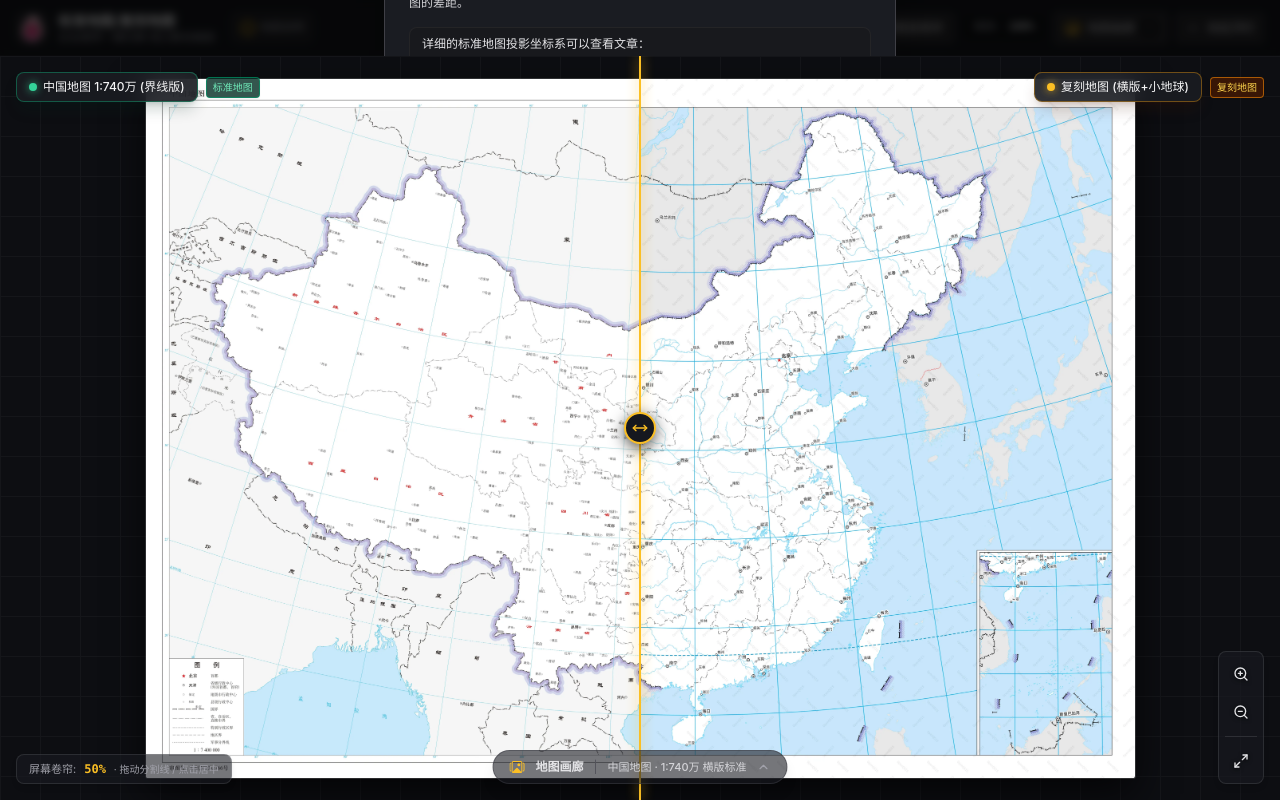
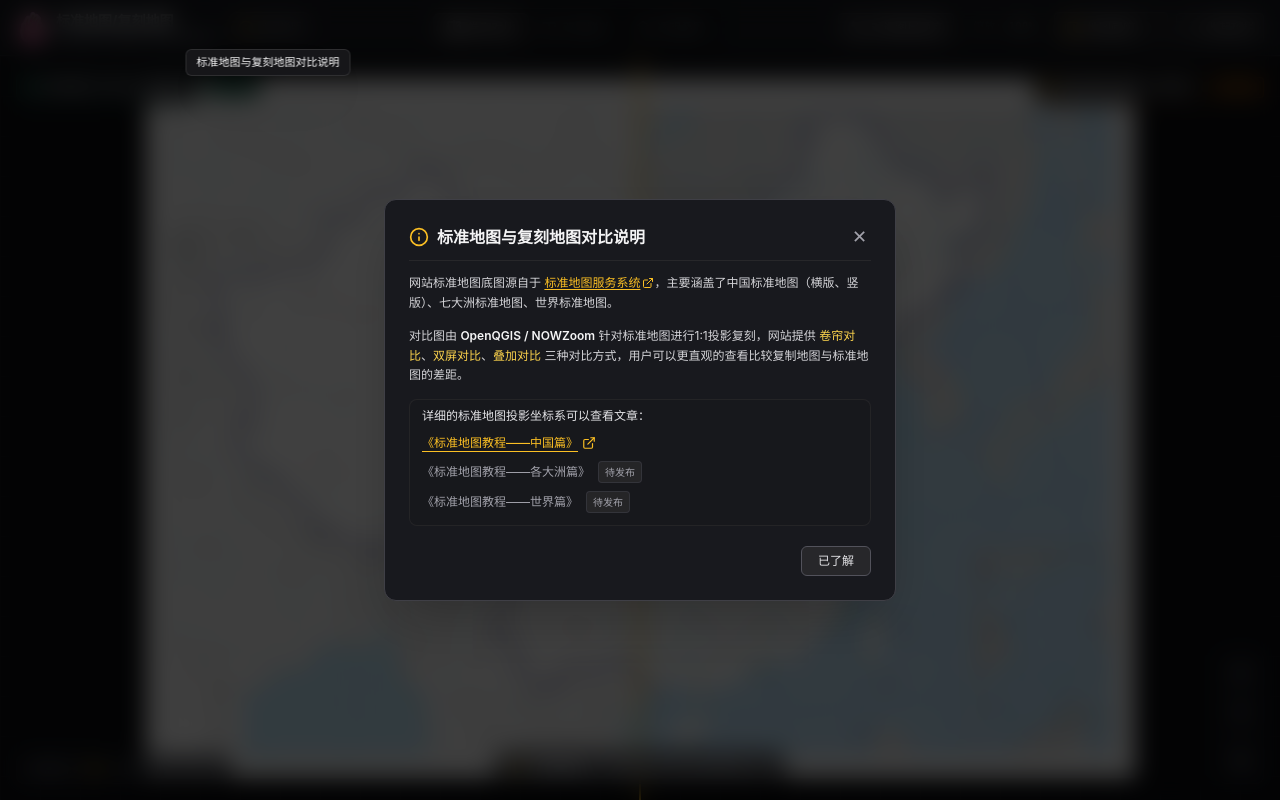
Before and after one commit to OpenQGIS/StandardMapWeb, a React (Vite) app: page / in a window 1280 px wide. Both pictures are taken after a click on the button "地图说明". Built offline with nearby package versions, Linux system fonts and the light colour scheme.

Commit message:
feat(ui): add Zoom100Icon, Tooltip, Portal modal, and per-mode viewport memory

```diff
--- a/src/App.tsx
+++ b/src/App.tsx
@@ -26,12 +26,26 @@
   // Immersive / Fullscreen mode: collapse header bar to maximize map viewport
   const [isHeaderCollapsed, setIsHeaderCollapsed] = useState<boolean>(false);
 
-  // Synchronized viewport pan & zoom state
-  const [viewport, setViewport] = useState<ViewportState>({
-    scale: 1,
-    x: 0,
-    y: 0,
+  // Independent viewports per comparison mode: preserve mode parameters on same map
+  const [viewports, setViewports] = useState<Record<ComparisonMode, ViewportState>>({
+    swipe: { scale: 1, x: 0, y: 0 },
+    sync: { scale: 1, x: 0, y: 0 },
+    overlay: { scale: 1, x: 0, y: 0 },
   });
+
+  const handleModeViewportChange = (
+    targetMode: ComparisonMode,
+    value: ViewportState | ((prev: ViewportState) => ViewportState)
+  ) => {
+    setViewports((prev) => {
+      const current = prev[targetMode];
+      const updated = typeof value === 'function' ? value(current) : value;
+      return {
+        ...prev,
+        [targetMode]: updated,
+      };
+    });
+  };
 
   // Floating gallery drawer open/collapsed state (defaults to false for maximized map workspace!)
   const [isGalleryOpen, setIsGalleryOpen] = useState<boolean>(false);
@@ -83,7 +97,12 @@
   const handleSelectTheme = (theme: MapThemeGroup) => {
     setSelectedTheme(theme);
     setIsSwapped(false);
-    setViewport({ scale: 1, x: 0, y: 0 });
+    // Reset all modes to default initial viewport when switching map theme
+    setViewports({
+      swipe: { scale: 1, x: 0, y: 0 },
+      sync: { scale: 1, x: 0, y: 0 },
+      overlay: { scale: 1, x: 0, y: 0 },
+    });
   };
 
   // Toggle order of Left vs Right / Bottom vs Top
@@ -91,7 +110,7 @@
     setIsSwapped((prev) => !prev);
   };
 
-  const zoomPercent = Math.round(viewport.scale * 100);
+  const zoomPercent = Math.round((viewports[mode]?.scale ?? 1) * 100);
 
   return (
     <div className="w-screen h-full flex flex-col bg-[#0c0d10] text-zinc-100 overflow-hidden select-none relative">
@@ -144,8 +163,8 @@
             reproductionMap={selectedTheme.reproductionMap}
             orientation={selectedTheme.orientation}
             aspectRatio={selectedTheme.aspectRatio}
-            viewport={viewport}
-            setViewport={setViewport}
+            viewport={viewports.swipe}
+            setViewport={(v) => handleModeViewportChange('swipe', v)}
             isSwapped={isSwapped}
             direction={swipeDirection}
           />
@@ -157,8 +176,8 @@
             reproductionMap={selectedTheme.reproductionMap}
             orientation={selectedTheme.orientation}
             aspectRatio={selectedTheme.aspectRatio}
-            viewport={viewport}
-            setViewport={setViewport}
+            viewport={viewports.sync}
+            setViewport={(v) => handleModeViewportChange('sync', v)}
             isSwapped={isSwapped}
             direction={dualDirection}
           />
@@ -170,8 +189,8 @@
             reproductionMap={selectedTheme.reproductionMap}
             orientation={selectedTheme.orientation}
             aspectRatio={selectedTheme.aspectRatio}
-            viewport={viewport}
-            setViewport={setViewport}
+            viewport={viewports.overlay}
+            setViewport={(v) => handleModeViewportChange('overlay', v)}
             isSwapped={isSwapped}
           />
         </div>
--- a/src/components/Header.tsx
+++ b/src/components/Header.tsx
@@ -1,7 +1,9 @@
 import React, { useState } from 'react';
+import { createPortal } from 'react-dom';
 import type { ComparisonMode, SplitDirection } from '../types/map';
 import { Info, ExternalLink, ChevronUp } from 'lucide-react';
 import { RollingShutterIcon, DualWindowIcon, LayerOverlayIcon, GalleryIcon, SwapLeftAndRightIcon } from './CustomIcons';
+import { Tooltip } from './Tooltip';
 
 interface HeaderProps {
   mode: ComparisonMode;
@@ -63,21 +65,23 @@
   };
 
   return (
-    <header className="h-14 bg-panel border-b border-border flex items-center justify-between px-2.5 sm:px-4 z-40 relative select-none">
+    <header className="h-14 border-b border-border bg-panelSub/95 backdrop-blur px-3 sm:px-4 flex items-center justify-between z-30 select-none shadow-sm relative">
       {/* Left: Branding & Compliance Info */}
-      <div className="flex items-center gap-2 sm:gap-3 shrink-0">
+      <div className="flex items-center gap-2 sm:gap-3">
         <div
           onClick={handleBrandingClick}
-          className="flex items-center gap-2 sm:gap-2.5 cursor-pointer active:opacity-75 transition-opacity"
-          title="标准地图/复刻地图 (连击5次开启/关闭调试面板)"
+          className="flex items-center gap-2 cursor-pointer group"
+          title="标准地图与复刻地图对比平台 (连续点击5次开启调试面板)"
         >
+          <div className="relative flex items-center justify-center">
             <img
               src="./icons/webicon.svg"
-            alt="标准地图/复刻地图"
-            className="w-[31px] h-[31px] sm:w-8 sm:h-8 rounded-lg bg-zinc-800 border border-zinc-700 p-0.5 object-contain shrink-0 shadow-sm"
+              alt="Logo"
+              className="w-8 h-8 rounded-lg shadow-sm group-hover:scale-105 transition-transform shrink-0"
             />
+          </div>
           <div>
-            <h1 className="text-xs sm:text-sm font-semibold text-zinc-100 flex items-center gap-2 leading-tight whitespace-nowrap">
+            <h1 className="text-xs sm:text-sm font-bold text-zinc-100 leading-tight">
               <span className="hidden md:inline">标准地图/复刻地图</span>
               <span className="inline md:hidden max-[420px]:hidden">标准/复刻</span>
             </h1>
@@ -87,18 +91,30 @@
           </div>
         </div>
 
+        <Tooltip content="标准地图与复刻地图对比说明" position="bottom">
           <button
             onClick={() => setShowComplianceModal(true)}
             className="flex items-center justify-center gap-1 text-[11px] text-zinc-400 hover:text-zinc-200 p-1.5 sm:px-2 sm:py-1 rounded-lg bg-zinc-800/60 border border-zinc-700/60 transition-colors ml-0.5 sm:ml-1 cursor-pointer min-w-[31px] min-h-[31px]"
-          title="查看地图说明（标准地图与复刻地图对比说明）"
           >
             <Info className="w-[18px] h-[18px] sm:w-4 sm:h-4 text-amber-400 shrink-0" />
             <span className="hidden xl:inline">地图说明</span>
           </button>
+        </Tooltip>
       </div>
 
       {/* Center: Comparison Mode Switcher */}
       <div className="flex items-center bg-surface border border-border p-1 rounded-lg">
+        <Tooltip
+          content={
+            mode === 'swipe'
+              ? swipeDirection === 'vertical'
+                ? '卷帘对比: 垂直分割线 (再次点击切换为水平分割线)'
+                : '卷帘对比: 水平分割线 (再次点击切换为垂直分割线)'
+              : '卷帘对比 (点击激活)'
+          }
+          position="bottom"
+          shortcut="1"
+        >
           <button
             onClick={() => {
               if (mode === 'swipe') {
@@ -112,13 +128,6 @@
                 ? 'bg-zinc-800 text-zinc-100 shadow-sm border border-zinc-700'
                 : 'text-zinc-400 hover:text-zinc-200'
             }`}
-          title={
-            mode !== 'swipe'
-              ? '卷帘对比 (点击激活)'
-              : swipeDirection === 'vertical'
-              ? '卷帘对比: 垂直分割线 (再次点击切换为水平分割线)'
-              : '卷帘对比: 水平分割线 (再次点击切换为垂直分割线)'
-          }
           >
             <RollingShutterIcon
               className={`w-[18px] h-[18px] sm:w-4 sm:h-4 transition-transform duration-200 ${
@@ -129,7 +138,19 @@
               {mode === 'swipe' && swipeDirection === 'horizontal' ? '卷帘(水平)' : '卷帘对比'}
             </span>
           </button>
+        </Tooltip>
 
+        <Tooltip
+          content={
+            mode === 'sync'
+              ? dualDirection === 'horizontal'
+                ? '双屏联动: 左右双屏 (再次点击切换为上下双屏)'
+                : '双屏联动: 上下双屏 (再次点击切换为左右双屏)'
+              : '双屏联动 (点击激活)'
+          }
+          position="bottom"
+          shortcut="2"
+        >
           <button
             onClick={() => {
               if (mode === 'sync') {
@@ -143,13 +164,6 @@
                 ? 'bg-zinc-800 text-zinc-100 shadow-sm border border-zinc-700'
                 : 'text-zinc-400 hover:text-zinc-200'
             }`}
-          title={
-            mode !== 'sync'
-              ? '双屏联动 (点击激活)'
-              : dualDirection === 'horizontal'
-              ? '双屏联动: 左右双屏 (再次点击切换为上下双屏)'
-              : '双屏联动: 上下双屏 (再次点击切换为左右双屏)'
-          }
           >
             <DualWindowIcon
               className={`w-[18px] h-[18px] sm:w-4 sm:h-4 transition-transform duration-200 ${
@@ -160,7 +174,9 @@
               {mode === 'sync' && dualDirection === 'vertical' ? '双屏(上下)' : '双屏联动'}
             </span>
           </button>
+        </Tooltip>
 
+        <Tooltip content="透明叠置对比 (连续透明度滑动渐变)" position="bottom" shortcut="3">
           <button
             onClick={() => onModeChange('overlay')}
             className={`flex items-center gap-1.5 px-2 py-1.5 sm:px-2.5 lg:px-3 rounded-md text-xs font-medium transition-all ${
@@ -168,16 +184,32 @@
                 ? 'bg-zinc-800 text-zinc-100 shadow-sm border border-zinc-700'
                 : 'text-zinc-400 hover:text-zinc-200'
             }`}
-          title="透明叠置 (透明度叠置渐变对比)"
           >
             <LayerOverlayIcon className="w-[18px] h-[18px] sm:w-4 sm:h-4" />
             <span className="hidden lg:inline">透明叠置</span>
           </button>
+        </Tooltip>
       </div>
 
       {/* Right: Swap Order & Viewport State & Tools */}
       <div className="flex items-center gap-1.5 sm:gap-2">
         {/* Swap Map Order Button (互换左右/上下图/底表层顺序) */}
+        <Tooltip
+          content={
+            mode === 'sync'
+              ? dualDirection === 'vertical'
+                ? isSwapped
+                  ? '上下地图位置已互换 (点击恢复默认)'
+                  : '对调上下双屏位置'
+                : isSwapped
+                ? '左右地图位置已互换 (点击恢复默认)'
+                : '对调左右双屏位置'
+              : isSwapped
+              ? '图层上下层顺序已对调 (点击恢复默认)'
+              : '对调底图与复刻图上下层顺序'
+          }
+          position="bottom"
+        >
           <button
             onClick={onSwapOrder}
             className={`group flex items-center gap-1.5 px-2 py-1.5 sm:px-2.5 rounded text-xs font-medium transition-all border ${
@@ -185,19 +217,6 @@
                 ? 'bg-amber-500/20 text-[#fbbf24] border-amber-500/50 shadow-sm'
                 : 'bg-zinc-800 text-zinc-300 border-zinc-700 hover:bg-zinc-750 hover:text-zinc-100'
             }`}
-          title={
-            mode === 'sync'
-              ? dualDirection === 'vertical'
-                ? isSwapped
-                  ? '上下地图位置已互换 (点击恢复默认)'
-                  : '上下互换 (上下双屏位置对调)'
-                : isSwapped
-                ? '左右地图位置已互换 (点击恢复默认)'
-                : '左右互换 (左右双屏位置对调)'
-              : isSwapped
-              ? '图层上下层顺序已对调 (点击恢复默认)'
-              : '图层对调 (底图与复刻图层序互换)'
-          }
           >
             <SwapLeftAndRightIcon
               className={`w-[18px] h-[18px] sm:w-4 sm:h-4 transition-colors ${
@@ -213,12 +232,14 @@
             </span>
             {isSwapped && <span className="text-[10px] text-[#fbbf24] font-mono hidden lg:inline">(已调换)</span>}
           </button>
+        </Tooltip>
 
         <div className="hidden lg:block text-[11px] font-mono text-zinc-400 bg-surface px-2.5 py-1 rounded border border-border">
           缩放: <span className="text-zinc-200 font-semibold">{zoomPercent}%</span>
         </div>
 
         {/* Toggle Floating Gallery Button */}
+        <Tooltip content="展开或收起底部浮动地图画廊" position="bottom" shortcut="G">
           <button
             onClick={onToggleGallery}
             className={`flex items-center gap-1.5 px-2 py-1.5 sm:px-2.5 rounded text-xs font-medium transition-all border ${
@@ -226,30 +247,32 @@
                 ? 'bg-amber-500/20 text-amber-300 border-amber-500/50 shadow-sm'
                 : 'bg-zinc-800 text-zinc-300 border-zinc-700 hover:text-zinc-100 hover:bg-zinc-750'
             }`}
-          title="展开或收起底部浮动地图画廊 (快捷键 G)"
           >
             <GalleryIcon className="w-[18px] h-[18px] sm:w-4 sm:h-4 text-amber-400" />
             <span className="hidden lg:inline">地图画廊</span>
             <span className="text-[10px] font-mono text-zinc-400 bg-surface px-1 rounded border border-border">{themesCount}</span>
           </button>
+        </Tooltip>
 
         {/* Collapse Header Button (沉浸纯净模式 / 全屏) */}
         {onToggleHeaderCollapse && (
+          <Tooltip content="收起顶部工具栏进入全屏沉浸对比" position="bottom" shortcut="F">
             <button
               onClick={onToggleHeaderCollapse}
               className="flex items-center gap-1.5 px-2 py-1.5 sm:px-2 rounded text-xs font-medium transition-all border bg-zinc-800 text-zinc-300 border-zinc-700 hover:text-zinc-100 hover:bg-zinc-750"
-            title="收起顶部工具栏进入全屏沉浸对比 (快捷键 F，按 Esc 或点击顶部边缘恢复)"
             >
               <ChevronUp className="w-[18px] h-[18px] sm:w-4 sm:h-4 text-zinc-400 hover:text-zinc-200" />
               <span className="hidden xl:inline">收起顶栏</span>
             </button>
+          </Tooltip>
         )}
       </div>
 
-      {/* Map Information / Description Modal */}
-      {showComplianceModal && (
-        <div className="fixed inset-0 z-50 flex items-center justify-center bg-black/70 backdrop-blur-sm p-4">
-          <div className="bg-panelSub border border-zinc-700 rounded-xl max-w-lg w-full p-5 sm:p-6 shadow-2xl relative text-left">
+      {/* Map Information / Description Modal (Rendered via Portal to document.body to escape header transform containing block) */}
+      {showComplianceModal &&
+        createPortal(
+          <div className="fixed inset-0 z-[9999] flex items-center justify-center bg-black/75 backdrop-blur-md p-4 animate-in fade-in duration-200">
+            <div className="bg-[#18191e] border border-zinc-700 rounded-xl max-w-lg w-full p-5 sm:p-6 shadow-2xl relative text-left">
               <div className="flex items-center justify-between gap-2 mb-3 pb-2.5 border-b border-zinc-800">
                 <div className="flex items-center gap-2">
                   <Info className="w-5 h-5 text-amber-400 shrink-0" />
@@ -322,7 +345,8 @@
                 </button>
               </div>
             </div>
-        </div>
+          </div>,
+          document.body
         )}
     </header>
   );
--- a/src/components/SwipeCurtainView.tsx
+++ b/src/components/SwipeCurtainView.tsx
@@ -2,7 +2,8 @@
 import type { MapLayer, MapOrientation, ViewportState, SplitDirection } from '../types/map';
 import { MapSvg } from './MapSvg';
 import { useCardDimensions } from '../hooks/useCardDimensions';
-import { ZoomIn, ZoomOut, Maximize2, MoveHorizontal, MoveVertical } from 'lucide-react';
+import { ZoomIn, ZoomOut, MoveHorizontal, MoveVertical } from 'lucide-react';
+import { Zoom100Icon } from './Zoom100Icon';
 import { LottieLoader } from './LottieLoader';
 import { useDoubleTapZoom } from '../hooks/useDoubleTapZoom';
 import { maxNativeScale, nextZoomStep } from '../utils/zoom';
@@ -723,9 +724,9 @@
         <button
           onClick={fitScreen}
           className="w-7 h-7 min-[500px]:w-8 min-[500px]:h-8 rounded flex items-center justify-center text-zinc-200 hover:text-white hover:bg-white/10 transition-colors"
-          title="自适应居中"
+          title="自适应居中 (100% 原始比例)"
         >
-          <Maximize2 className="w-3.5 h-3.5 min-[500px]:w-4 min-[500px]:h-4 drop-shadow-[0_1px_2px_rgba(0,0,0,0.8)]" />
+          <Zoom100Icon className="w-4 h-4 drop-shadow-[0_1px_2px_rgba(0,0,0,0.8)]" />
         </button>
       </div>
 
--- /dev/null
+++ b/src/components/Tooltip.tsx
@@ -0,0 +1,94 @@
+import React, { useState, useRef, useEffect } from 'react';
+import { createPortal } from 'react-dom';
+
+interface TooltipProps {
+  content: React.ReactNode;
+  shortcut?: string;
+  position?: 'top' | 'bottom';
+  delay?: number;
+  children: React.ReactElement;
+  className?: string;
+}
+
+export const Tooltip: React.FC<TooltipProps> = ({
+  content,
+  shortcut,
+  position = 'bottom',
+  delay = 250,
+  children,
+  className = '',
+}) => {
+  const [isVisible, setIsVisible] = useState(false);
+  const [coords, setCoords] = useState({ top: 0, left: 0 });
+  const triggerRef = useRef<HTMLDivElement>(null);
+  const timerRef = useRef<number | null>(null);
+
+  const showTooltip = () => {
+    timerRef.current = window.setTimeout(() => {
+      if (triggerRef.current) {
+        const rect = triggerRef.current.getBoundingClientRect();
+        if (position === 'bottom') {
+          setCoords({
+            top: rect.bottom + 6,
+            left: rect.left + rect.width / 2,
+          });
+        } else {
+          setCoords({
+            top: rect.top - 6,
+            left: rect.left + rect.width / 2,
+          });
+        }
+        setIsVisible(true);
+      }
+    }, delay);
+  };
+
+  const hideTooltip = () => {
+    if (timerRef.current) {
+      clearTimeout(timerRef.current);
+      timerRef.current = null;
+    }
+    setIsVisible(false);
+  };
+
+  useEffect(() => {
+    return () => {
+      if (timerRef.current) clearTimeout(timerRef.current);
+    };
+  }, []);
+
+  return (
+    <div
+      ref={triggerRef}
+      onMouseEnter={showTooltip}
+      onMouseLeave={hideTooltip}
+      onFocus={showTooltip}
+      onBlur={hideTooltip}
+      className={`inline-flex ${className}`}
+    >
+      {children}
+      {isVisible &&
+        createPortal(
+          <div
+            style={{
+              top: `${coords.top}px`,
+              left: `${coords.left}px`,
+            }}
+            className={`fixed z-[9999] pointer-events-none -translate-x-1/2 ${
+              position === 'bottom' ? 'animate-in fade-in slide-in-from-top-1' : '-translate-y-full animate-in fade-in slide-in-from-bottom-1'
+            } duration-150 ease-out`}
+          >
+            <div className="flex items-center gap-1.5 px-2.5 py-1 rounded-md bg-zinc-900/95 text-zinc-100 text-[11px] font-medium shadow-2xl border border-white/10 backdrop-blur-md whitespace-nowrap">
+              <span>{content}</span>
+              {shortcut && (
+                <kbd className="text-[10px] font-mono px-1 py-0.2 rounded bg-white/10 text-amber-300/90 border border-white/10">
+                  {shortcut}
+                </kbd>
+              )}
+            </div>
+          </div>,
+          document.body
+        )}
+    </div>
+  );
+};
--- /dev/null
+++ b/src/components/Zoom100Icon.tsx
@@ -0,0 +1,48 @@
+import React from 'react';
+
+interface Zoom100IconProps {
+  className?: string;
+  size?: number;
+}
+
+export const Zoom100Icon: React.FC<Zoom100IconProps> = ({ className = 'w-4 h-4', size }) => {
+  const sizeProps = size ? { width: size, height: size } : {};
+  return (
+    <svg
+      viewBox="0 0 24 24"
+      fill="none"
+      stroke="currentColor"
+      xmlns="http://www.w3.org/2000/svg"
+      className={className}
+      {...sizeProps}
+    >
+      <circle
+        cx="10.5"
+        cy="10.5"
+        r="7.5"
+        strokeWidth="1.9"
+        stroke="currentColor"
+      />
+      <path
+        d="M16 16L21.5 21.5"
+        strokeWidth="2.4"
+        strokeLinecap="round"
+        stroke="currentColor"
+      />
+      <text
+        x="10.5"
+        y="11.2"
+        textAnchor="middle"
+        dominantBaseline="central"
+        fontSize="6.8"
+        fontWeight="800"
+        fontFamily="system-ui, -apple-system, BlinkMacSystemFont, 'Segoe UI', Roboto, sans-serif"
+        fill="currentColor"
+        stroke="none"
+        letterSpacing="-0.6px"
+      >
+        100
+      </text>
+    </svg>
+  );
+};
```
Also changed, not shown: src/components/DualSyncView.tsx (+4 -3 lines), src/components/OverlayFadeView.tsx (+4 -3 lines). Lines whose indentation alone changed are shown as unchanged.
